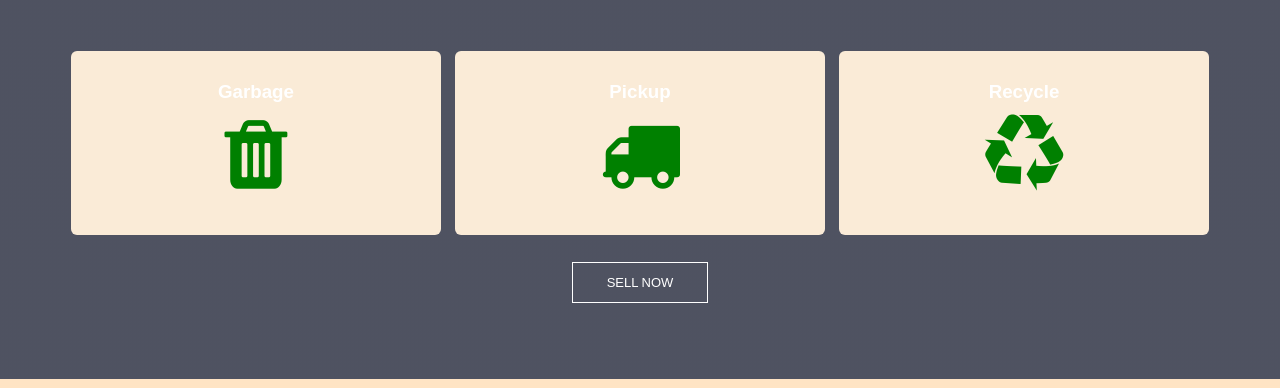
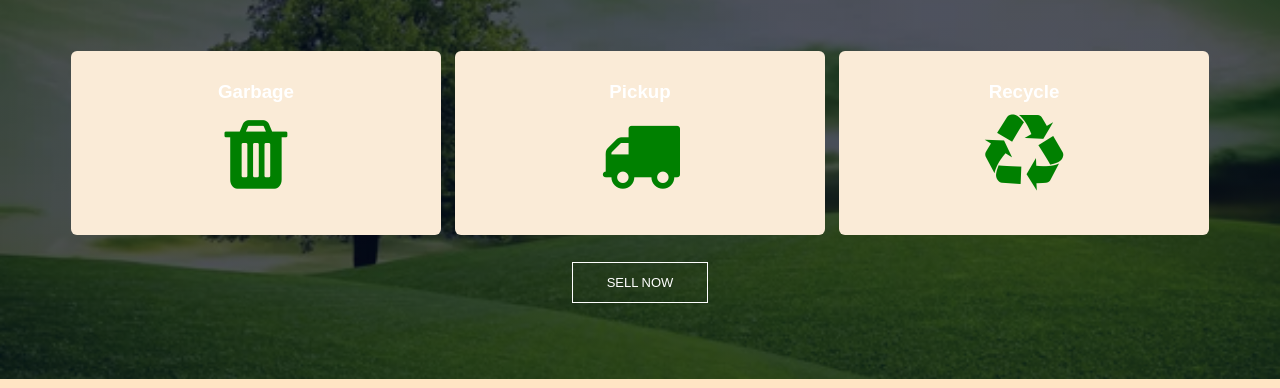
Before and after one commit to ehsankhan-hub/kabadi.github.io, a plain HTML site: page index.html in a window 1280 px wide. Shown: the part 295-683 px from the top of the page. Drawn offline with Linux system fonts and the light colour scheme.

Commit message:
Update teststyle.css

```diff
--- a/teststyle.css
+++ b/teststyle.css
@@ -6,7 +6,7 @@ font-family: 'Poppins', sans-serif;
 .header{
   min-height: 100vh;
   width: 100%;
-  background-image: linear-gradient(rgba(4,9,30,0.7),rgba(4,9,30,0.7)),url(img/backgroun.jpg);
+  background-image: linear-gradient(rgba(4,9,30,0.7),rgba(4,9,30,0.7)),url(backgroun.jpg);
   background-position: center;
   background-size: cover;
   position: relative;
```
